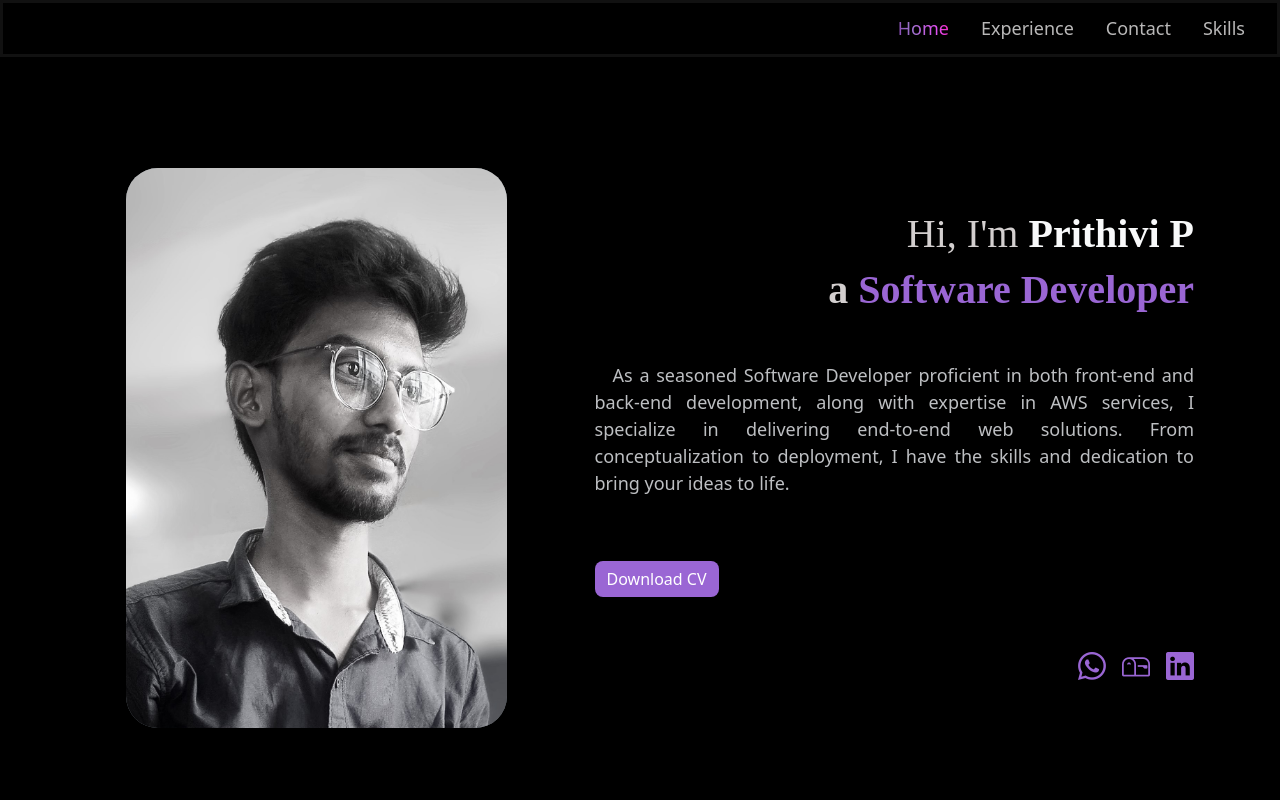
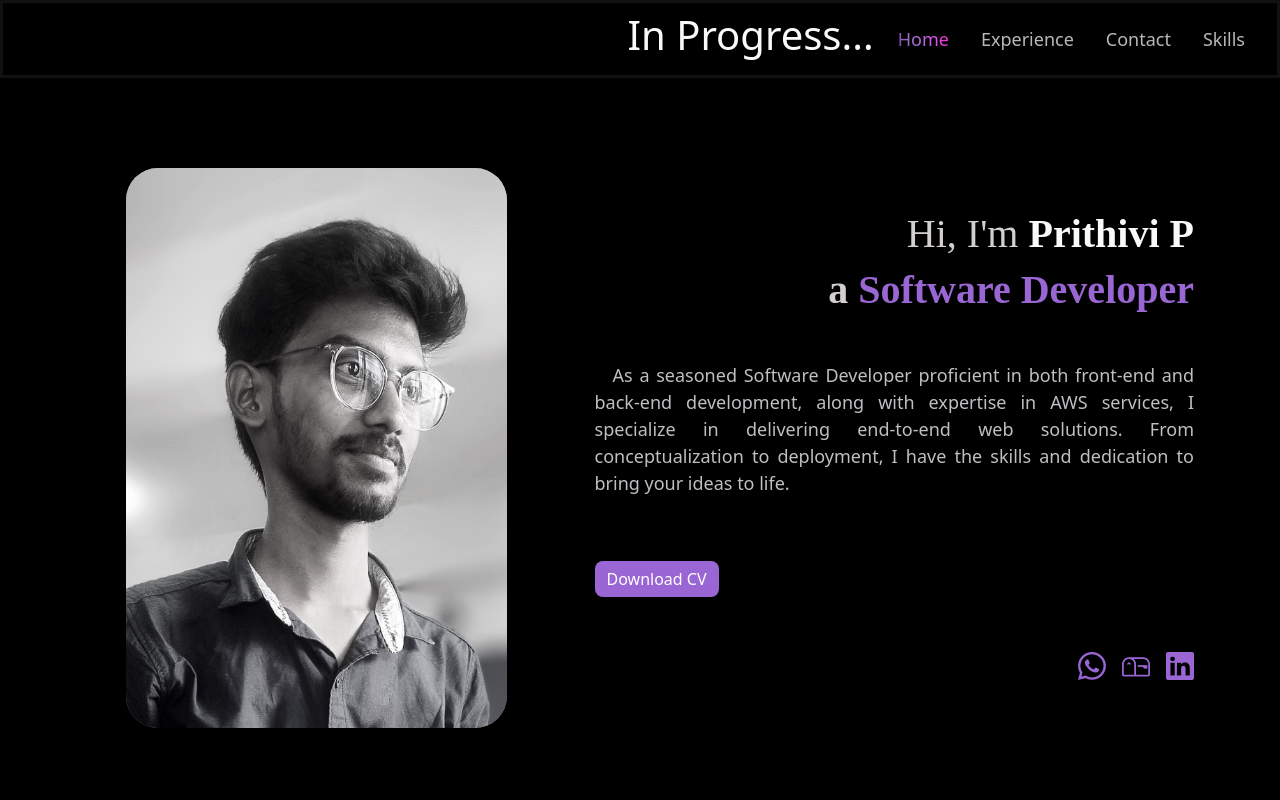
Before and after one commit to Prithivi36/Portfolio, a React (Vite) app in the folder Portfolio/: page / in a window 1280 px wide. Shown: the top 800 px of the page. Built offline with nearby package versions, Linux system fonts and the light colour scheme; a web font is replaced by a local one.

Commit message:
Update Navbar.jsx

```diff
--- a/Portfolio/src/Navbar.jsx
+++ b/Portfolio/src/Navbar.jsx
@@ -17,6 +17,7 @@ function Navbar() {
             <button onClick={()=>setSideBar(!sideBar)} className="btn d-block d-md-none ">
                 <i className="bi bi-list text-indigo nav-togg fw-bolder"></i>
             </button>
+            <h1 className="text-light">In Progress...</h1>
             <div className="elements align-items-center d-none d-md-flex px-3 gap-3">
                 {...elements}
             </div>
```
